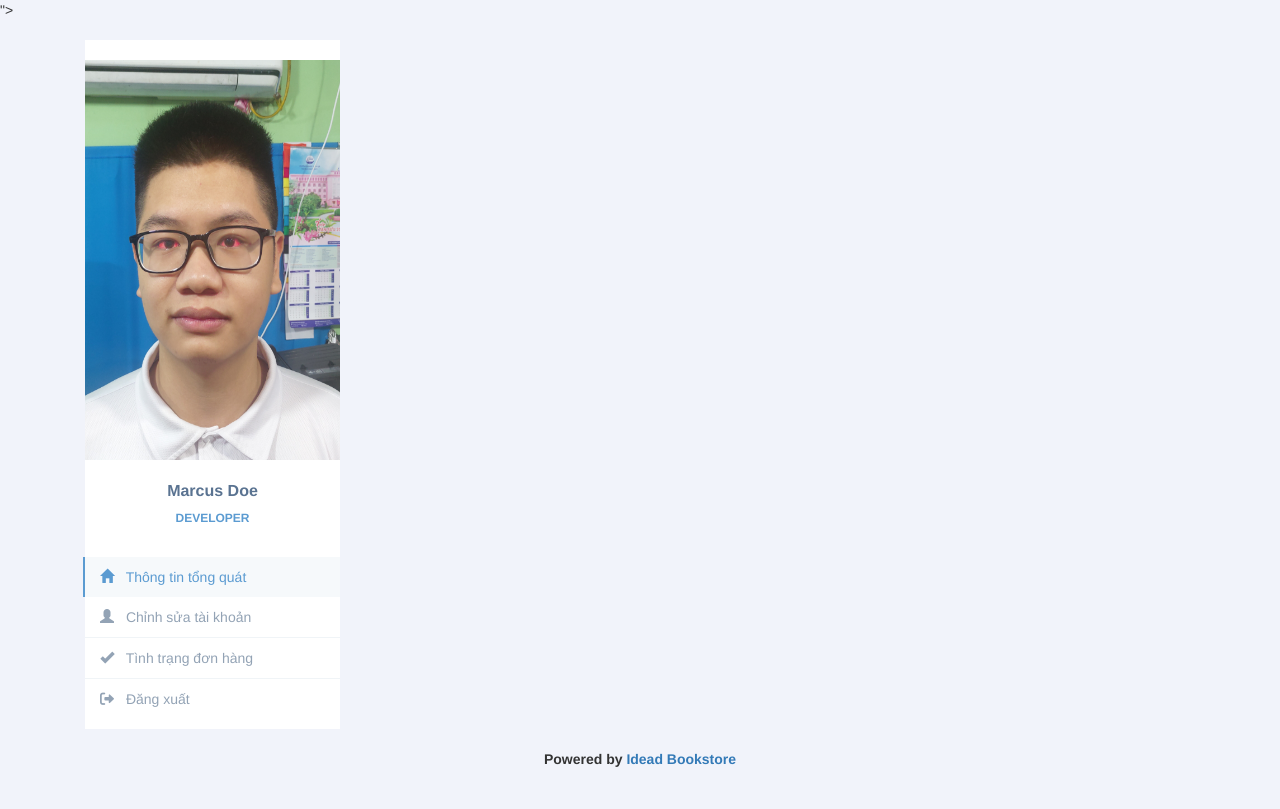
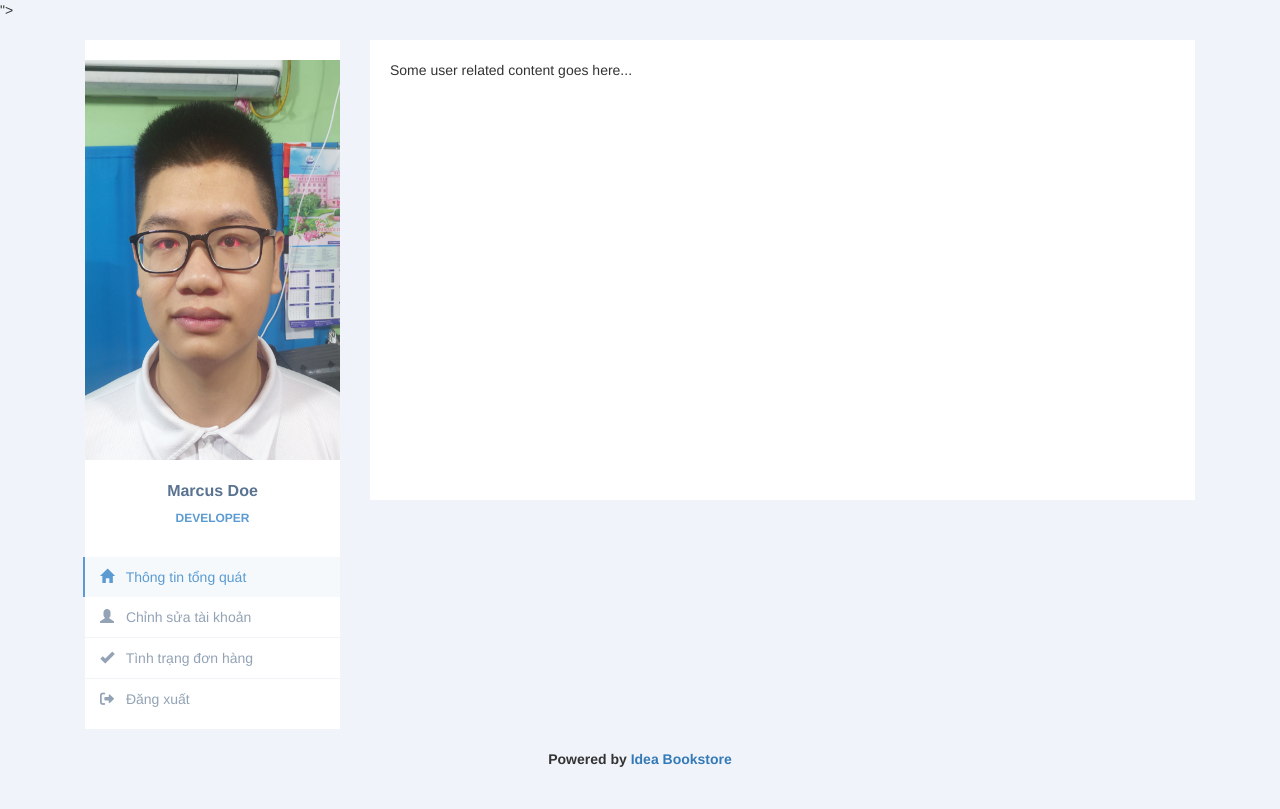
Before and after one commit to vinhcotam/CNWEB, a PHP site: page /CNWEB/user/infor.php in a window 1280 px wide. Run offline with PHP 8.4, Linux system fonts and the light colour scheme; a user stored in the database is signed in; some libraries are stand-ins or nearby versions.

Commit message:
update infor + php name book

```diff
--- a/user/infor.php
+++ b/user/infor.php
@@ -11,7 +11,9 @@
 <link href="//maxcdn.bootstrapcdn.com/bootstrap/3.3.0/css/bootstrap.min.css" rel="stylesheet" id="bootstrap-css">
 <script src="//maxcdn.bootstrapcdn.com/bootstrap/3.3.0/js/bootstrap.min.js"></script>
 <script src="//code.jquery.com/jquery-1.11.1.min.js"></script>
-<link rel="stylesheet" href="https://cdnjs.cloudflare.com/ajax/libs/font-awesome/6.0.0-beta2/css/all.min.css" integrity="sha512-YWzhKL2whUzgiheMoBFwW8CKV4qpHQAEuvilg9FAn5VJUDwKZZxkJNuGM4XkWuk94WCrrwslk8yWNGmY1EduTA==" crossorigin="anonymous" referrerpolicy="no-referrer" />">
+<link rel="stylesheet" href="https://cdnjs.cloudflare.com/ajax/libs/font-awesome/6.0.0-beta2/css/all.min.css"
+    integrity="sha512-YWzhKL2whUzgiheMoBFwW8CKV4qpHQAEuvilg9FAn5VJUDwKZZxkJNuGM4XkWuk94WCrrwslk8yWNGmY1EduTA=="
+    crossorigin="anonymous" referrerpolicy="no-referrer" />">
 <link rel="stylesheet" href="../css/infor.css">
 <!------ Include the above in your HEAD tag ---------->
 
@@ -74,13 +76,18 @@ Licensed under MIT
                 <!-- END MENU -->
             </div>
         </div>
+        <div class="col-md-9">
+            <div class="profile-content">
+                Some user related content goes here...
+            </div>
+        </div>
     </div>
 </div>
 <?php
 //}
 ?>
 <center>
-<strong>Powered by <a href="http://j.mp/metronictheme" target="_blank">Idead Bookstore</a></strong>
+    <strong>Powered by <a href="http://j.mp/metronictheme" target="_blank">Idea Bookstore</a></strong>
 </center>
 <br>
 <br>
```
Also changed, not shown: book.php (+8 -7 lines). Lines whose indentation alone changed are shown as unchanged.
